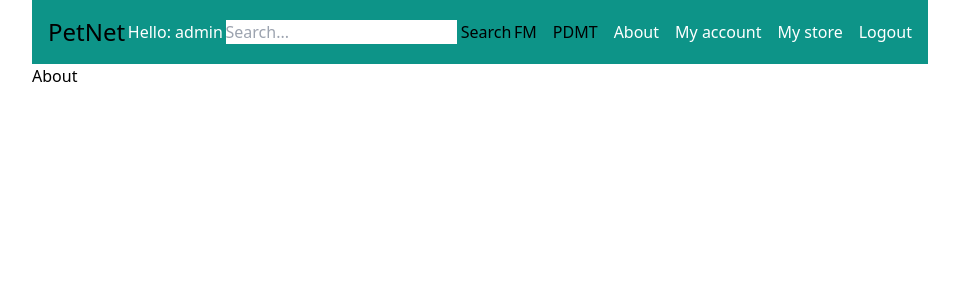
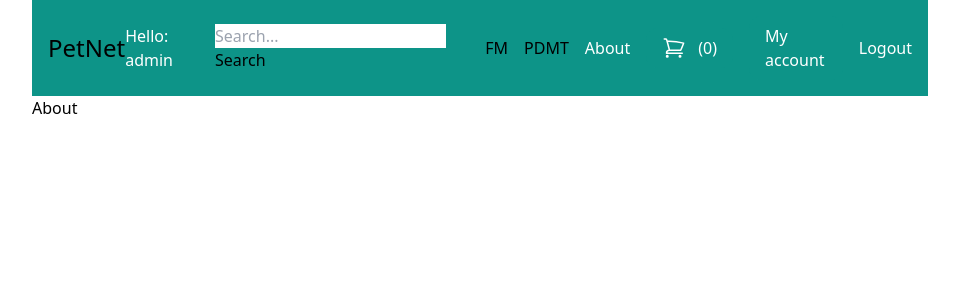
Before and after one commit to goeych/PetNet, a Django app: page /about/ in a window 1280 px wide. Shown: the top 300 px of the page, without its empty margins (160-1119 px from the left). Run offline with Django 4.2, Linux system fonts and the light colour scheme; a user stored in the database is signed in; data comes from the database, SQL or seed files in the repository; some libraries are stand-ins or nearby versions.

Commit message:
Add files via upload

```diff
--- a/core/templates/core/base.html
+++ b/core/templates/core/base.html
@@ -26,14 +26,23 @@
 
         </div>
 
-        <div class="menu flex space-x-4">
+        <div class="menu flex space-x-4 flex items-center">
             {% menu%}
+            <a href=" {% url 'cart_view' %}" class=" flex space-x-3 py-2 px-4 bg-teal-600 text-white rounded-xl hover:bg-teal-900">
+                <svg xmlns="http://www.w3.org/2000/svg" fill="none" viewBox="0 0 24 24" stroke-width="1.5" stroke="currentColor" class="w-6 h-6">
+                    <path stroke-linecap="round" stroke-linejoin="round" d="M2.25 3h1.386c.51 0 .955.343 1.087.835l.383 1.437M7.5 14.25a3 3 0 00-3 3h15.75m-12.75-3h11.218c1.121-2.3 2.1-4.684 2.924-7.138a60.114 60.114 0 00-16.536-1.84M7.5 14.25L5.106 5.272M6 20.25a.75.75 0 11-1.5 0 .75.75 0 011.5 0zm12.75 0a.75.75 0 11-1.5 0 .75.75 0 011.5 0z" />
+                  </svg><span>({{cart|length}})</span>
+            </a>
 
 
             {% if request.user.is_authenticated %}
-                <a href=" {% url 'myaccount' %}" class="text-white">My account</a>
-                <a href="{% url 'my_store'%}" class="text-white"> My store</a>
+                <a href=" {% url 'myaccount' %}" class="py-2 px-4 bg-teal-600 text-white rounded-xl hover:bg-teal-900">My account</a>
                 <a href="{% url 'logout'%}" class="text-white"> Logout</a>
+
+                {% if request.user.userprofile.is_vendor %}
+                    <a href="{% url 'my_store'%}" class="text-white"> My store</a>
+                {% endif%}
+
 
             {% else %}
                 <a href="{% url 'login'%}" class="text-white"> Logoin</a>
@@ -47,5 +56,8 @@
     {% block content %}
     {% endblock %}
     </div>
+
+    {% block scripts %}
+    {% endblock %}
 </body>
 </html>
```
